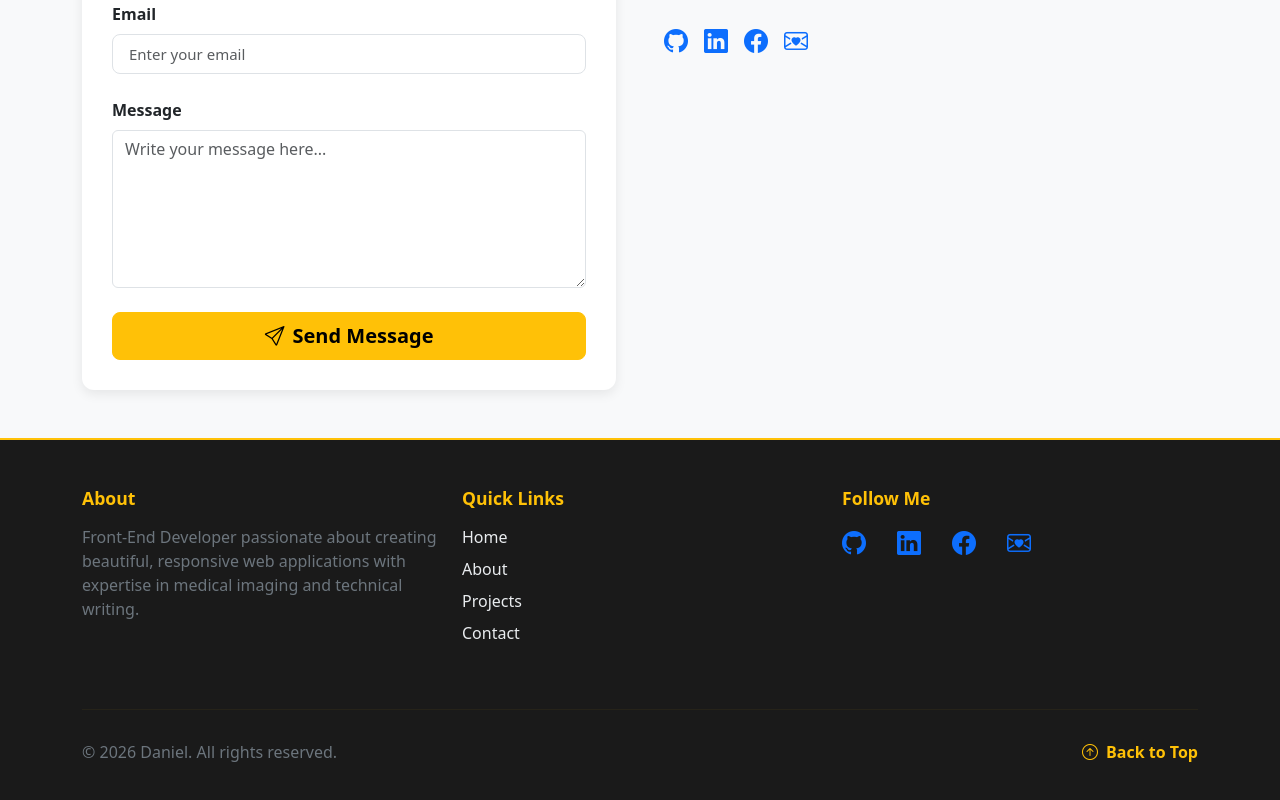
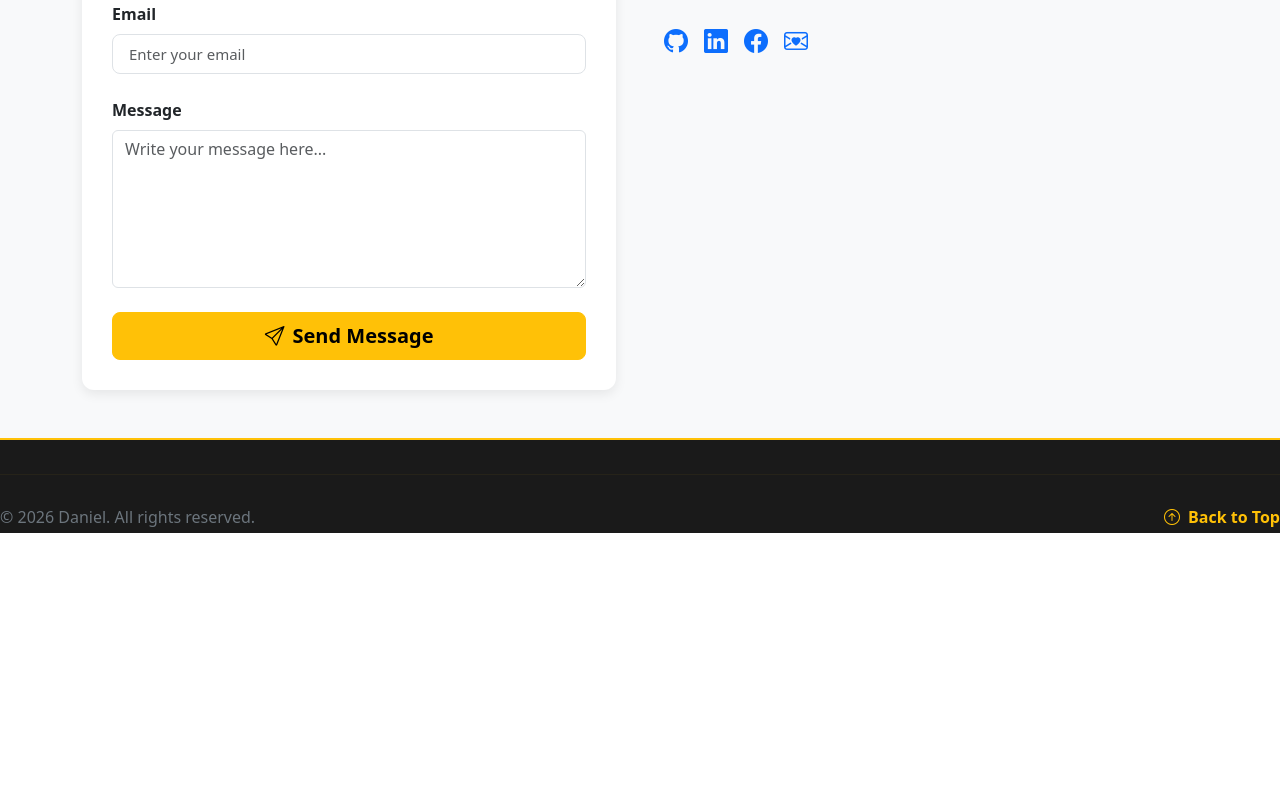
Before and after one commit to QuantumDaniel/Quantum-portfolio, a React (Vite) app: page / in a window 1280 px wide. Shown: the part 7070-7870 px from the top of the page. After the commit the page ends 7603 px from the top, so only its background shows below. Built offline with nearby package versions, Linux system fonts and the light colour scheme; a web font is replaced by a local one.

Commit message:
remove some footer details

```diff
--- a/src/components/Footer.jsx
+++ b/src/components/Footer.jsx
@@ -4,13 +4,12 @@ export default function Footer() {
     const currentYear = new Date().getFullYear();
 
     return (
-        <footer className="footer-section py-5">
+        <footer className="footer-section py-1">
+            {/*
                 <div className="container">
 
-                {/* Footer Content */}
                     <div className="row g-4 mb-5">
 
-                    {/* About */}
                         <div className="col-lg-4 col-md-6 col-sm-12 footer-col">
                             <h5 className="footer-title mb-3">About</h5>
                             <p className="text-secondary">
@@ -19,7 +18,6 @@ export default function Footer() {
                             </p>
                         </div>
 
-                    {/* Quick Links */}
                         <div className="col-lg-4 col-md-6 col-sm-12 footer-col">
                             <h5 className="footer-title mb-3">Quick Links</h5>
                             <ul className="list-unstyled">
@@ -38,28 +36,27 @@ export default function Footer() {
                             </ul>
                         </div>
 
-                    {/* Follow Me */}
                         <div className="col-lg-4 col-md-6 col-sm-12 footer-col">
                             <h5 className="footer-title mb-3">Follow Me</h5>
                             <div className="footer-social">
                                 <a href="https://github.com/QuantumDaniel" target="_blank" rel="noreferrer" className="me-3 fs-4">
                                     <i className="bi bi-github"></i>
                                 </a>
-
                                 <a href="https://www.linkedin.com/in/abur-daniel-ba01b1217" target="_blank" rel="noreferrer" className="me-3 fs-4">
                                     <i className="bi bi-linkedin"></i>
                                 </a>
-
                                 <a href="https://web.facebook.com/daniel.abur.31/directory_links" target="_blank" rel="noreferrer" className="me-3 fs-4">
                                     <i className="bi bi-facebook"></i>
                                 </a>
-
                                 <a href="mailto:aburorhambagadaniel@gmail.com" className="fs-4 text-yellow">
                                     <i className="bi bi-envelope-heart text-yellow"></i>
                                 </a>
                             </div>
                         </div>
+
                     </div>
+                </div>
+            */}
 
             <hr className="footer-divider" />
 
@@ -75,7 +72,7 @@ export default function Footer() {
                 </div>
             </div>
 
-            </div>
-        </footer>
+
+        </footer >
     );
 }
```
Lines whose indentation alone changed are shown as unchanged.
